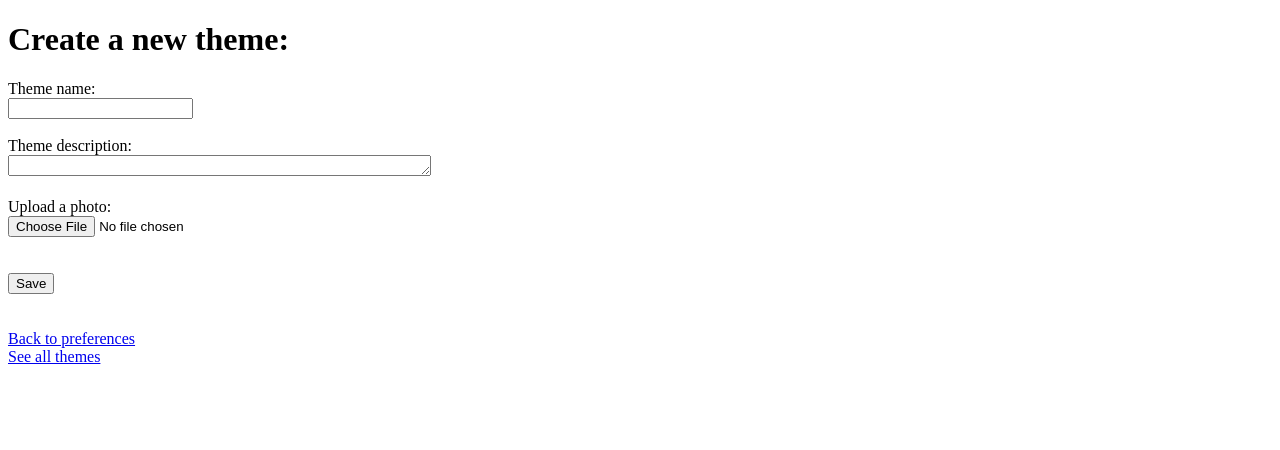
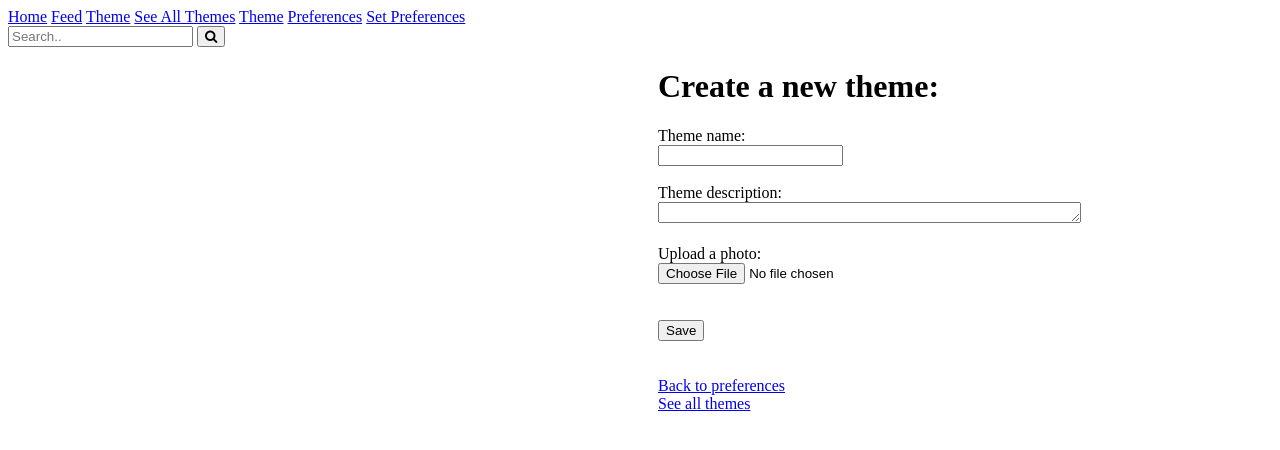
Before and after one commit to ankitguptaswe/APAD-Vaccination-Reviews, a Flask app: page /themes/create in a window 1280 px wide. Shown: the top 450 px of the page. Run offline with Flask 2, Linux system fonts and the light colour scheme; data that the repository does not hold is empty.

Commit message:
themes_create added nav bar

```diff
--- a/templates/themes_create.html
+++ b/templates/themes_create.html
@@ -1,6 +1,32 @@
 <!doctype html>
 <html>
+<head>
+<link rel="stylesheet" href="https://cdnjs.cloudflare.com/ajax/libs/font-awesome/4.7.0/css/font-awesome.min.css">
+<link href="alternatesearchstyle.css" rel="stylesheet" type="text/css"/>
+    <style>
+* {box-sizing: border-box;}
+    </style>
+</head>
+
 <body>
+
+<div class="topnav">
+  <a class="active" href="#home">Home</a>
+  <a href="#Feed">Feed</a>
+  <a href="#Create Theme">Theme</a>
+  <a href="#See All Themes">See All Themes</a>
+  <a href="#Themes">Theme</a>
+  <a href="#Preferences">Preferences</a>
+  <a href="#Set Preferences">Set Preferences</a>
+  <div class="search-container">
+    <form action="/action_page.php">
+      <input type="text" placeholder="Search.." name="search">
+      <button type="submit"><i class="fa fa-search"></i></button>
+    </form>
+  </div>
+</div>
+
+<div style="padding-left:650px">
   <h1>Create a new theme:</h1>
   <form method="POST" action="" enctype="multipart/form-data">
      Theme name:
@@ -16,6 +42,7 @@
    <br><br>
    <a href="{{ url_for('preferences_show') }}">Back to preferences</a><br>
    <a href="{{ url_for('view_themes') }}">See all themes</a>
+</div>
 
 
  </body>
```
